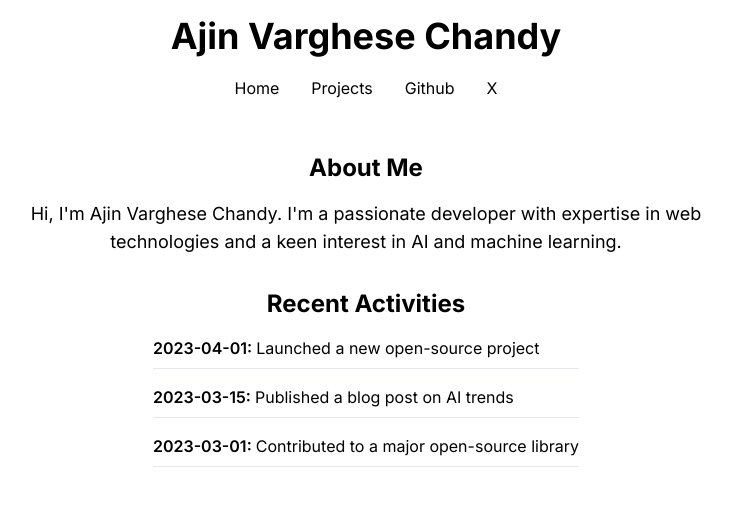
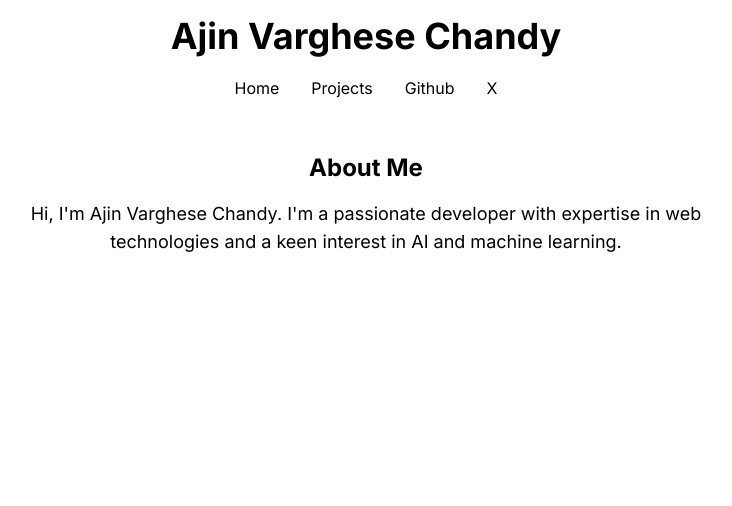
Before and after one commit to aajinn/0Ared, a Next.js app: page / in a window 1280 px wide. Shown: the top 506 px of the page, without its empty margins (274-1006 px from the left). Built offline with nearby package versions, Linux system fonts and the light colour scheme.

Commit message:
removed recentActivities

```diff
--- a/app/page.tsx
+++ b/app/page.tsx
@@ -7,7 +7,6 @@ export default function Home() {
     <>
       <main className="container mx-auto px-4 py-8">
         <Description />
-        <RecentActivities />
       </main>
     </>
   );
--- a/components/RecentActivities.tsx
+++ /dev/null
@@ -1,24 +0,0 @@
-export default function RecentActivities() {
-  const activities = [
-    { date: "2023-04-01", description: "Launched a new open-source project" },
-    { date: "2023-03-15", description: "Published a blog post on AI trends" },
-    {
-      date: "2023-03-01",
-      description: "Contributed to a major open-source library",
-    },
-  ];
-
-  return (
-    <section className="text-center">
-      <h2 className="text-2xl font-bold mb-4">Recent Activities</h2>
-      <ul className="space-y-4 inline-block text-left">
-        {activities.map((activity, index) => (
-          <li key={index} className="border-b pb-2">
-            <span className="font-semibold">{activity.date}: </span>
-            {activity.description}
-          </li>
-        ))}
-      </ul>
-    </section>
-  );
-}
```
